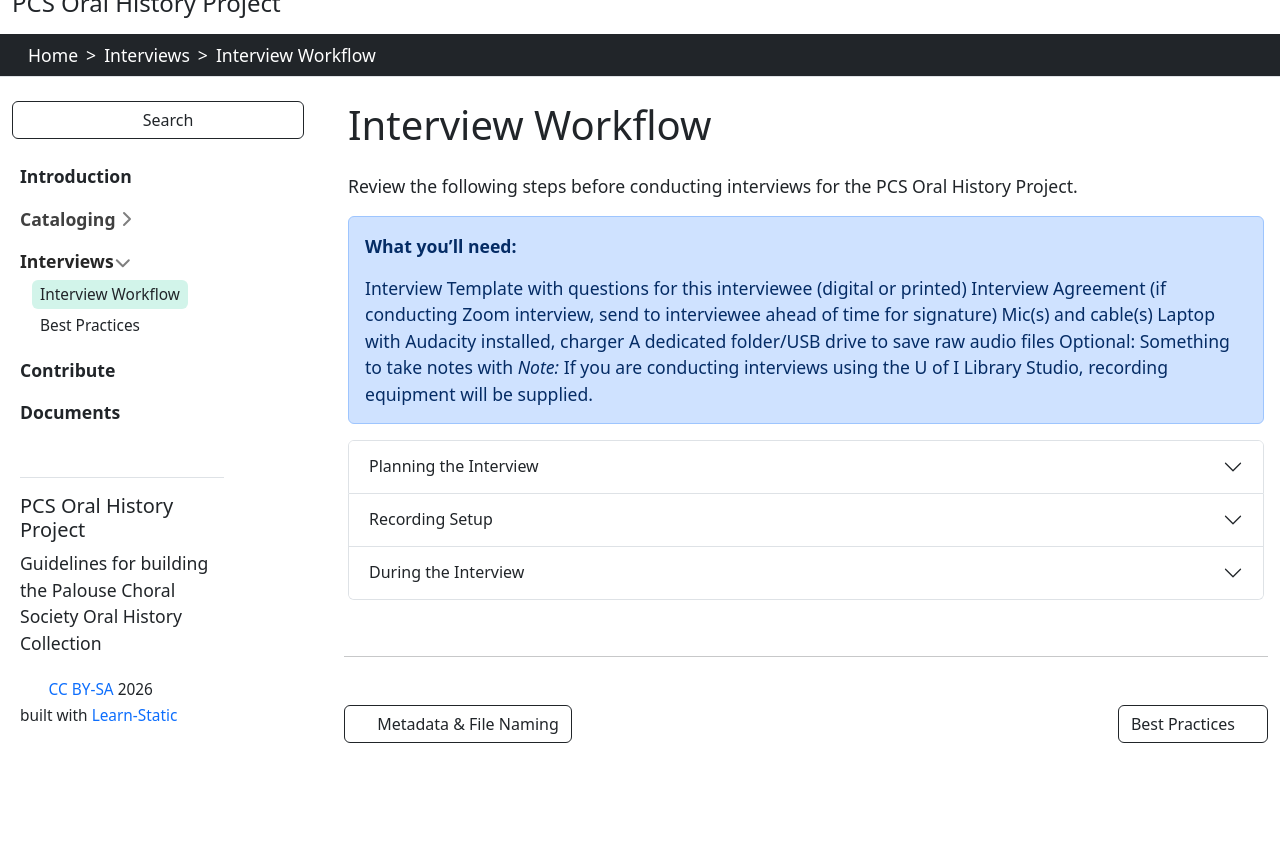
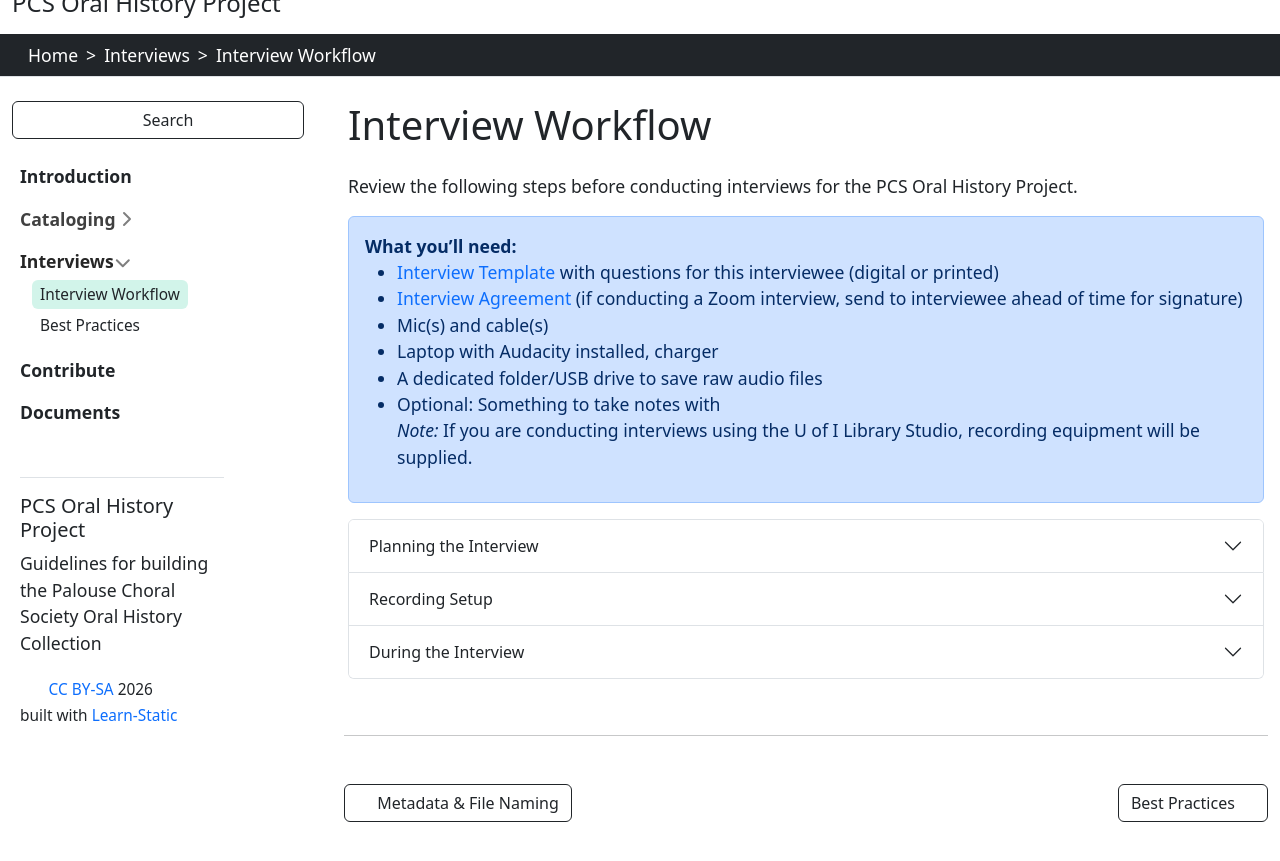
Before and after one commit to llove28/pcs-project, a Jekyll site: the page built from content/interviews/workflow.md, in a window 1280 px wide and 900 px high, scrolled down 627 px. Shown: the top 861 px of the window. Built offline with Jekyll 4.4.1, drawn with Linux system fonts in a browser that asks for light colours; part of the change alters nothing that is shown.

Commit message:
Update workflow.md

```diff
--- a/content/interviews/workflow.md
+++ b/content/interviews/workflow.md
@@ -8,12 +8,13 @@ Review the following steps before conducting interviews for the PCS Oral History
 
 {% capture text %} **What you'll need:**
 
-Interview Template with questions for this interviewee (digital or printed)
-Interview Agreement (if conducting Zoom interview, send to interviewee ahead of time for signature)
-Mic(s) and cable(s)
-Laptop with Audacity installed, charger
-A dedicated folder/USB drive to save raw audio files
-Optional: Something to take notes with
+- [Interview Template](https://docs.google.com/document/d/1ZaHKXGA-PITaux6zf6AhMuq96Kk5c2f9USl0m_ytWvs/edit?tab=t.0#heading=h.eny2u1w4rz6k) with questions for this interviewee (digital or printed)
+- [Interview Agreement](https://docs.google.com/document/d/11txiuFVDQl7qDhnTFlNRQRyx5pBIZJrwPOd9SJH2TVM/edit?tab=t.0#heading=h.hg19oj81usdj) (if conducting a Zoom interview, send to interviewee ahead of time for signature)
+- Mic(s) and cable(s)
+- Laptop with Audacity installed, charger
+- A dedicated folder/USB drive to save raw audio files
+- Optional: Something to take notes with
+<br>
 *Note:* If you are conducting interviews using the U of I Library Studio, recording equipment will be supplied.{% endcapture %}{% include alert.html text=text color=secondary %}
 
 {% include accordion.html title1="Planning the Interview" text1="
```
